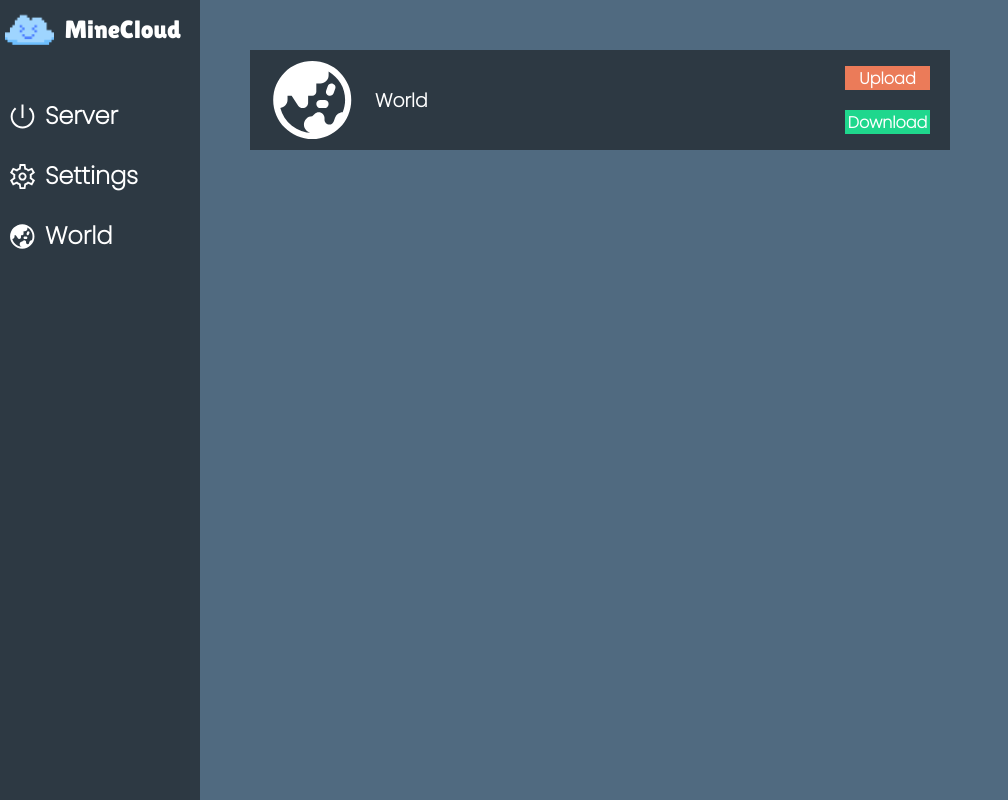
After one commit to colan1ch/MinecraftDjango, a Django app: page /server/1/world in a window 1280 px wide. The commit adds this page. Shown: the whole page, without its empty margins (0-1008 px from the left). Run offline with Django 4.2, Linux system fonts and the light colour scheme; some web fonts are replaced.

Commit message:
add world page

```diff
--- a/web/main/forms.py
+++ b/web/main/forms.py
@@ -26,20 +26,20 @@ class SetServerSettingsForm(forms.Form):
     difficulty = forms.ChoiceField(
         label='difficulty', choices=CHOICES_DIFFICULTY, initial='normal')
     white_list = forms.BooleanField(
-        label='white_list', initial=False)
+        label='white_list', initial=False, required=False)
     online_mode = forms.BooleanField(
-        label='online_mode', initial=False)
+        label='online_mode', initial=False, required=False)
     pvp = forms.BooleanField(
-        label='pvp', initial=True)
+        label='pvp', initial=True, required=False)
     allow_flight = forms.BooleanField(
-        label='allow_flight', initial=True)
+        label='allow_flight', initial=True, required=False)
     spawn_animals = forms.BooleanField(
-        label='spawn_animals', initial=True)
+        label='spawn_animals', initial=True, required=False)
     spawn_monsters = forms.BooleanField(
-        label='spawn_monsters', initial=True)
+        label='spawn_monsters', initial=True, required=False)
     spawn_npcs = forms.BooleanField(
-        label='spawn_npcs', initial=True)
+        label='spawn_npcs', initial=True, required=False)
     allow_nether = forms.BooleanField(
-        label='allow_nether', initial=True)
+        label='allow_nether', initial=True, required=False)
     enable_command_block = forms.BooleanField(
-        label='command_block', initial=True)
+        label='command_block', initial=True, required=False)
--- a/web/main/templates/base/left_header.html
+++ b/web/main/templates/base/left_header.html
@@ -5,19 +5,15 @@
         <p>MineCloud</p>
     </div></a>
     <nav>
-        <a href="#"><div class="nav-item">
+        <a href="{% url 'console' server_id %}"><div class="nav-item">
             <img height="25px" width="25px" src='{% static "img/console/server.svg"%}'>
             <h2>Server</h2>
         </div></a>
-        <a href="#"><div class="nav-item">
+        <a href="{% url 'settings' server_id %}"><div class="nav-item">
             <img height="25px" width="25px" src='{% static "img/console/options.svg"%}'>
-            <h2>Options</h2>
+            <h2>Settings</h2>
         </div></a>
-        <a href="#"><div class="nav-item">
-            <img height="25px" width="25px" src='{% static "img/console/terminal.svg"%}'>
-            <h2>Console</h2>
-        </div></a>
-        <a href="#"><div class="nav-item">
+        <a href="{% url 'world' server_id %}"><div class="nav-item">
             <img height="25px" width="25px" src='{% static "img/console/world.svg" %}'>
             <h2>World</h2>
         </div></a>
--- /dev/null
+++ b/web/main/templates/content/server_world.html
@@ -0,0 +1,23 @@
+{% extends 'base/control_panel_base.html' %}
+{% load static %}
+
+{% block extra_css%}
+<link href='{% static "css/world.css" %}' rel="stylesheet">
+{% endblock %}
+
+
+{% block content%}
+<div class="world poppins">
+    <div class="img">
+        <img src='{% static "img/console/world.svg" %}' height="80px" width="80px">
+        <h3>World</h3>
+    </div>
+    <div class="buttons">
+        <a href="/213"><div class="btn upload">Upload</div></a>
+        <a href="/213"><div class="btn download">Download</div></a>
+    </div>
+</div>
+{% endblock %}
+
+{% block extra_js %}
+{% endblock %}
--- a/web/main/views/control_panel_views.py
+++ b/web/main/views/control_panel_views.py
@@ -3,13 +3,15 @@ from ..forms import SetServerSettingsForm
 
 
 def console_page(request, server_id):
-    return render(request, 'server_console.html')
+    context = {'server_id': server_id}
+    return render(request, 'server_console.html', context)
 
 
 def settings_page(request, server_id):
-    context = {'form': SetServerSettingsForm()}
+    context = {'form': SetServerSettingsForm(), 'server_id': server_id}
     return render(request, "server_settings.html", context)
 
 
 def world_page(request, server_id):
-    return render(request, "server_world.html")
+    context = {'server_id': server_id}
+    return render(request, "server_world.html", context)
--- a/web/project/urls.py
+++ b/web/project/urls.py
@@ -3,17 +3,17 @@ from django.contrib import admin
 from main.views import main_views, profile_views, authorization_views, servers, control_panel_views
 
 urlpatterns = [
-    path('', main_views.index_page, name="Главная"),
-    path('profile/', profile_views.profile_page, name="Профиль"),
-    path('profile/<int:id>/', profile_views.profile_page, name="Чей-то профиль"),
-    path('edit_profile/', profile_views.editing_profile_page, name = "Редактирование профиля"),
-    path('registration/', authorization_views.registration_page, name = "Регистрация"),
-    path('login/', authorization_views.login_page, name = "Логин"),
+    path('', main_views.index_page, name="index"),
+    path('profile/', profile_views.profile_page, name="profile"),
+    path('profile/<int:id>/', profile_views.profile_page, name="profile"),
+    path('edit_profile/', profile_views.editing_profile_page, name = "edit profile"),
+    path('registration/', authorization_views.registration_page, name = "register"),
+    path('login/', authorization_views.login_page, name = "login"),
     path('error404/', main_views.error404_page, name = "Ошибка 404"),
     path('admin/', admin.site.urls, name="Админ. панель"),
-    path('servers/', servers.servers_page, name="Сервера"),
-    path('create_server/', main_views.create_server_page, name="Создать сервер"),
-    path('server/<int:server_id>/console', control_panel_views.console_page),
-    path('server/<int:server_id>/settings', control_panel_views.settings_page),
-    path('server/<int:server_id>/world', control_panel_views.world_page),
+    path('servers/', servers.servers_page, name="servers"),
+    path('create_server/', main_views.create_server_page, name="create server"),
+    path('server/<int:server_id>/console', control_panel_views.console_page, name='console'),
+    path('server/<int:server_id>/settings', control_panel_views.settings_page, name='settings'),
+    path('server/<int:server_id>/world', control_panel_views.world_page, name='world'),
 ]
--- /dev/null
+++ b/web/static/css/world.css
@@ -0,0 +1,58 @@
+main{
+    background-color: #506a80;
+    padding: 50px;
+}
+.world{
+    background-color: #2d3943;
+    height: 100px;
+    width: 100%;
+    align-items: center;
+    display: flex;
+    justify-content: space-between;
+    max-width: 700px;
+}
+.world h3{
+    color: #fff;
+}
+.img{
+    height: 100px;
+    width: 200px;
+    align-items: center;
+    display: flex;
+    justify-content: space-evenly;
+}
+
+.btn{
+    height: 24px;
+    width: 85px;
+    margin-bottom: 20px;
+    text-align: center;
+    font-weight: 600;
+}
+.upload{
+    background-color: #EB7B59;
+}
+.download{
+    background-color: #1fd78d;
+}
+.buttons{
+    margin-top: 20px;
+    margin-right: 20px;
+}
+@media(max-width: 600px){
+    .world{
+        display: block;
+    }
+    .buttons{
+        display: flex;
+        margin: 0;
+    }
+    .btn{
+        margin-right: 10px;
+        margin-left: 10px;
+    }
+    .world{
+        height: 150px;
+        width: 210px;
+    }
+}
```
Also changed, not shown: web/main/templates/content/server_settings.html (+25 -0 lines), web/static/css/settings.css (+20 -3 lines).
